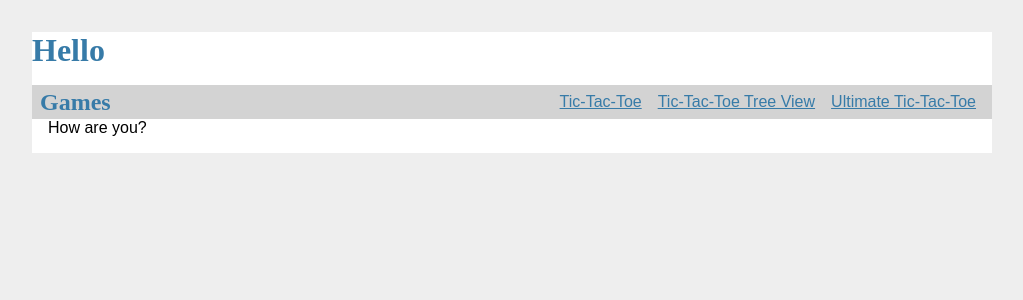
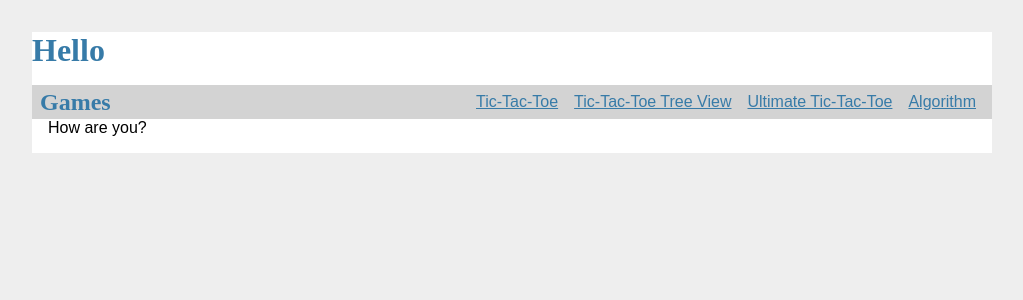
Before and after one commit to shaharyi/mcts, a Flask app: page / in a window 1280 px wide. Shown: the top 300 px of the page, without its empty margins (128-1151 px from the left). Run offline with Flask 2, Linux system fonts and the light colour scheme; parts of the project's set-up code (start-up, migrations or seed data) failed here and were passed over; some libraries are stand-ins or nearby versions.

Commit message:
added wiki link

```diff
--- a/flaskr/templates/base.html
+++ b/flaskr/templates/base.html
@@ -12,6 +12,8 @@
         <li><a href="{{ url_for('tictactoe.game_restart') }}">Tic-Tac-Toe</a>
         <li><a href="{{ url_for('tictactoe.tree_view') }}">Tic-Tac-Toe Tree View</a>
         <li><a href="{{ url_for('ultimate_tictactoe.game_restart') }}">Ultimate Tic-Tac-Toe</a>
+        <li><a href="https://en.wikipedia.org/wiki/Monte_Carlo_tree_search" title="MonteCaro with Rave">Algorithm</a>
+
         <!--
         <li><a href="{{ url_for('ultimate_tictactoe.tree_view') }}">Ultimate Tree View</a>
         -->
```
